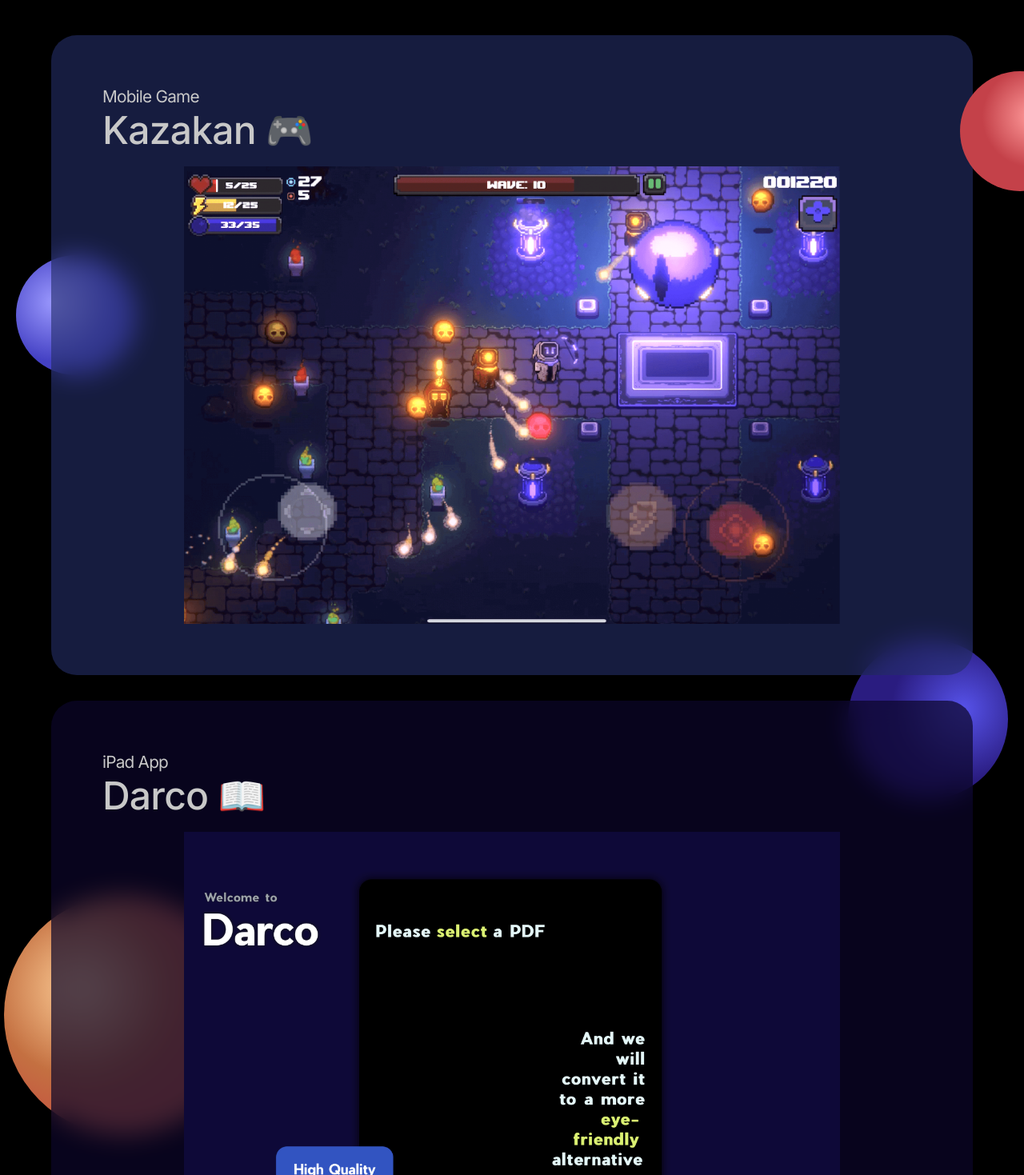
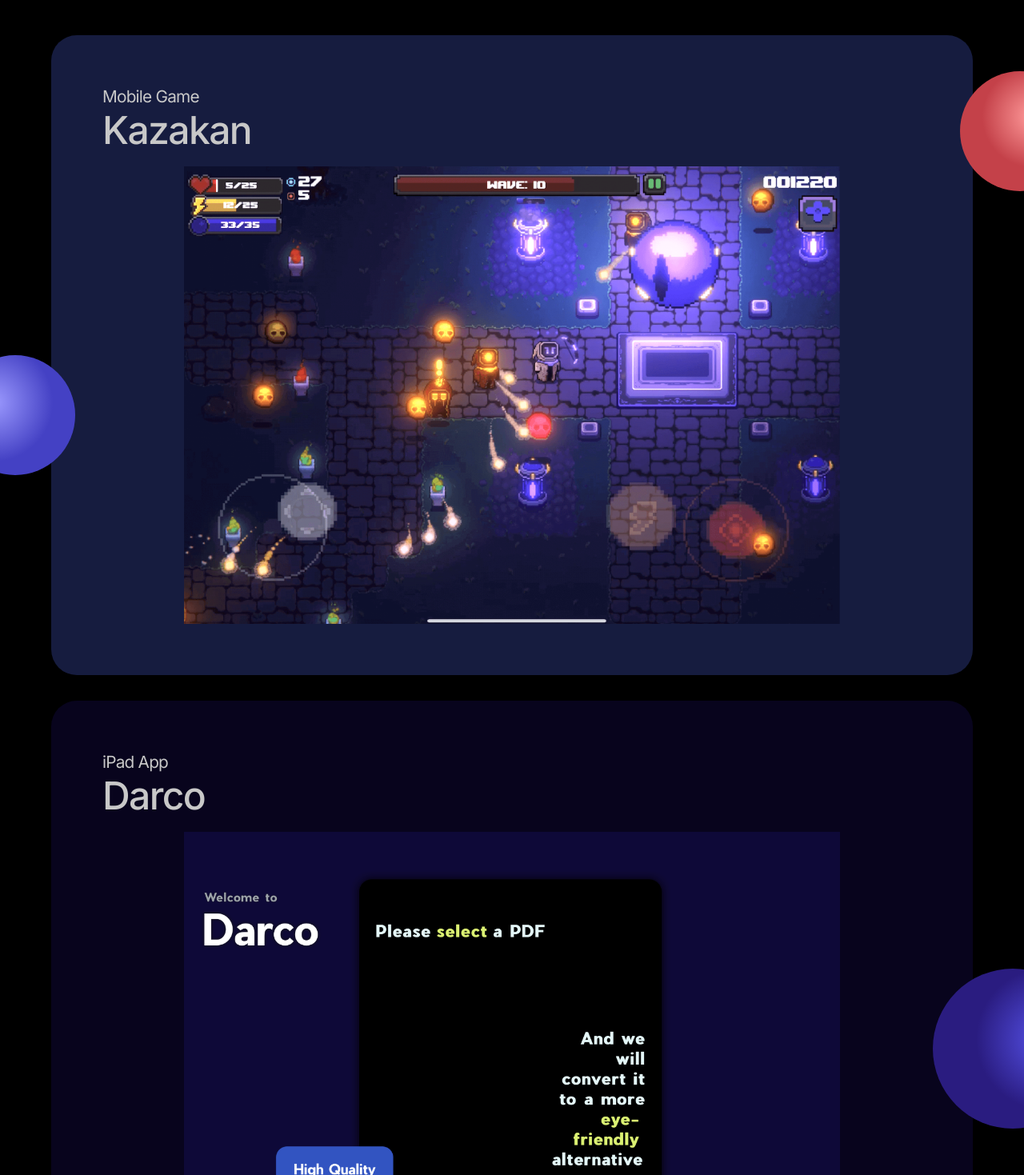
Before and after one commit to parssak/nextjs-website, a Next.js app: page / in a window 1280 px wide. Shown: the part 961-2430 px from the top of the page at 80% size. Built offline with nearby package versions, Linux system fonts and the light colour scheme.

Commit message:
Made balls responsive

```diff
--- a/components/Projects.js
+++ b/components/Projects.js
@@ -52,7 +52,7 @@ const ProjectName = styled.h2`
     color: ${primaryColor};
     font-size: 3rem;
     font-weight: 500;
-    letter-spacing: -0.05rem;
+    letter-spacing: -0.1rem;
     margin: 0;
     @media (max-width: 800px) {
         font-size: ${2}rem;
@@ -68,7 +68,6 @@ const ProjectImage = styled.img`
     @media (max-width: 1410px) {
         max-width: 80%;
         align-self: center;
-        /* border-radius: 2rem; */
     }
     @media (max-width: 800px) {
         max-width: 70vw;
@@ -86,8 +85,11 @@ const Project = ({ data }) => {
                 <ProjectType>{data.type}</ProjectType>
                 <ProjectName>{data.name}</ProjectName>
             </ProjectDetails>
+            <ProjectImage src={data.media[0]} />
 
-            <ProjectImage src={data.media[0]}/>
+            {data.className === 'kazakan' && <PurpleBall />}
+            {data.className === 'darco' && <PurpleBall2 />}
+            {data.className === 'mixbot' && <OrangeBall />}
         </ProjectContainer>
 
     )
@@ -100,14 +102,19 @@ const RedBall = styled.div`
     right: -70px;
     top: 250px;
     background: radial-gradient(42% 42% at 60.5% 38%, #FF9A9A 0%, #C44149 100%);
+    transition: all 1s ease;
     border-radius: 100%;
+        @media (max-width: 565px) {
+        width: 100px;
+        height: 100px;
+    }
 `
 const PurpleBall = styled.div`
     position: absolute;
     width: 150px;
     height: 150px;
-    top: 60vh;
-    left: 20px;
+    top: 50%;
+    left: -120px;
     z-index: -1;
     border-radius: 100%;
     background: radial-gradient(49.26% 49.26% at 32.22% 39.26%, #9C9AFF 0%, #4441C4 100%);
@@ -117,22 +124,25 @@ const PurpleBall2 = styled.div`
     position: absolute;
     width: 200px;
     height: 200px;
-    top: 120vh;
-    right: 20px;
-    z-index: -1;
+    top: 40%;
+    right: -150px;
     border-radius: 100%;
     background: radial-gradient(44.46% 44.46% at 71.56% 44.06%, #5753EB 0%, #2A1C80 100%);
+    transition: all 1s ease;
+        @media (max-width: 565px) {
+        width: 180px;
+        height: 180px;
+    }
 `
 
 const OrangeBall = styled.div`
     position: absolute;
     width: 300px;
     height: 300px;
-    top: 160vh;
-    left: 5px;
+    top: 60%;
+    left: -10%;
     z-index: -1;
     border-radius: 100%;
-    /* background: radial-gradient(44.46% 44.46% at 71.56% 44.06%, #5753EB 0%, #2A1C80 100%); */
     background: radial-gradient(49.26% 49.26% at 32.22% 39.26%, #FFD19A 0%, #C47041 73.96%, #C46041 100%);
 `
 
@@ -144,9 +154,8 @@ const Projects = () => {
                 projectData.map(project => <Project data={project} key={uuidv4()}/>)
             }
             <RedBall />
-            <PurpleBall/>
-            <PurpleBall2 />
-            <OrangeBall/>
+            {/* <PurpleBall/> */}
+            {/* <PurpleBall2 /> */}
         </ProjectsContainer>
     );
 }
--- a/components/styles/index.js
+++ b/components/styles/index.js
@@ -23,7 +23,7 @@ export const Container = styled.div`
     width: 100%;
     position: relative;
     z-index: 0;
-    overflow-x: hidden;
+    overflow-y: overflow;
     `
 
 export const Description = styled.p`
--- a/data/index.js
+++ b/data/index.js
@@ -1,6 +1,6 @@
 export const projectData = [
     {
-        name: "Kazakan 🎮",
+        name: "Kazakan",
         type: "Mobile Game",
         className: 'kazakan',
         bgColor: "rgba(38, 48, 105, 0.6)",
@@ -27,7 +27,7 @@ export const projectData = [
         }]
     },
     {
-        name: "Darco 📖",
+        name: "Darco",
         type: "iPad App",
         className: 'darco',
         bgColor: "rgba(12, 7, 42, 0.7)",
@@ -49,7 +49,7 @@ export const projectData = [
         }]
     },
     {
-        name: "MixBot 🎛️",
+        name: "MixBot",
         type: "Web App",
         className: 'mixbot',
         bgColor: "rgba(23, 21, 25, 0.56)",
--- a/styles/globals.css
+++ b/styles/globals.css
@@ -1,10 +1,10 @@
 @import url('https://fonts.googleapis.com/css2?family=Inter:wght@300;400;500;600;700&display=swap');
-
 html, body {
   padding: 0;
   margin: 0;
   font-family: Inter, BlinkMacSystemFont, Segoe UI, Roboto, Oxygen, Ubuntu, Cantarell, Fira Sans, Droid Sans, Helvetica Neue, sans-serif;
   background-color: black;
+  overflow-x: hidden;
 }
 
 a {
```
